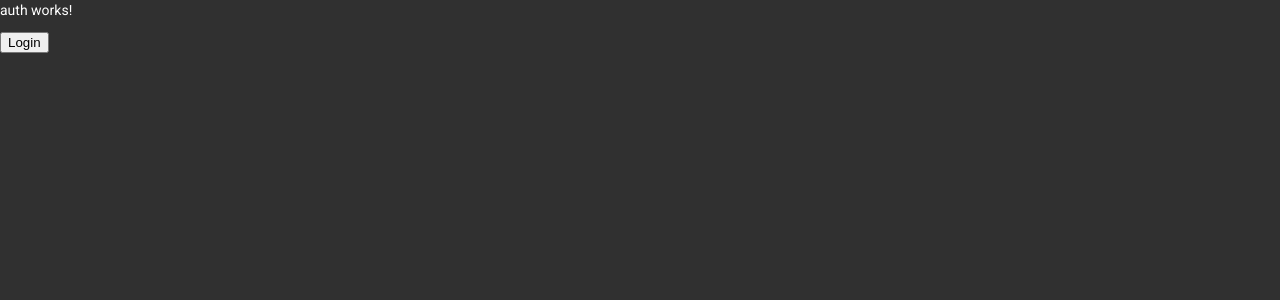
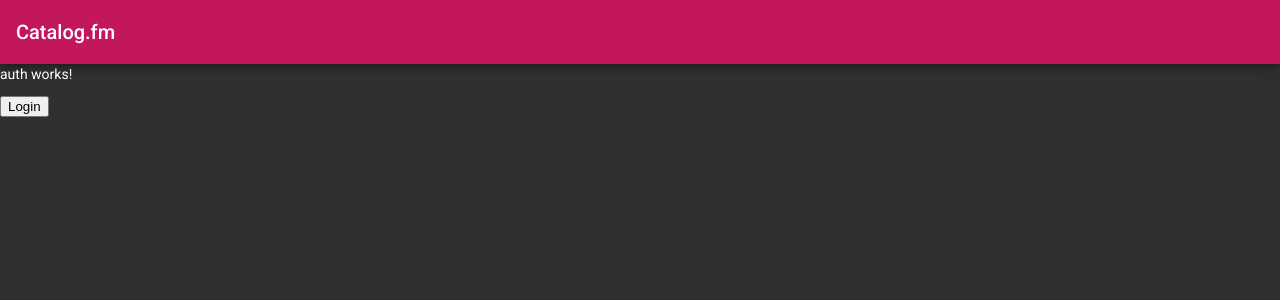
Before and after one commit to andrewarosario/catalogfm, an Angular app: page /auth in a window 1280 px wide. Shown: the top 300 px of the page. Built offline with nearby package versions, Linux system fonts and the light colour scheme.

Commit message:
criando toolbar principal

```diff
--- a/src/app/app.component.html
+++ b/src/app/app.component.html
@@ -1 +1,15 @@
+<mat-toolbar color="primary">
+
+  <h1>Catalog.fm</h1>
+
+  <ng-container *ngIf="(facade.user$ | async) as user">
+    <div class="user-container">
+      <!-- <img [src]="user.avatar"/> -->
+      <span>@{{ user.name }}</span>
+    </div>
+
+  </ng-container>
+
+</mat-toolbar>
+
 <router-outlet></router-outlet>
--- a/src/app/app.component.scss
+++ b/src/app/app.component.scss
@@ -0,0 +1,5 @@
+mat-toolbar {
+  box-shadow: 0px 3px 5px -1px rgba(0, 0, 0, 0.2), 0px 6px 10px 0px rgba(0, 0, 0, 0.14), 0px 1px 18px 0px rgba(0, 0, 0, 0.12);
+  display: flex;
+  justify-content: space-between;
+}
--- a/src/app/app.component.ts
+++ b/src/app/app.component.ts
@@ -1,4 +1,5 @@
 import { Component } from '@angular/core';
+import { AppFacade } from './app.facade';
 
 @Component({
   selector: 'app-root',
@@ -6,5 +7,7 @@ import { Component } from '@angular/core';
   styleUrls: ['./app.component.scss']
 })
 export class AppComponent {
-  title = 'catalog-fm';
+
+  constructor(public facade: AppFacade) {}
+
 }
--- /dev/null
+++ b/src/app/app.facade.ts
@@ -0,0 +1,12 @@
+import { Injectable } from '@angular/core';
+import { UserService } from './core/services/user.service';
+
+@Injectable({
+  providedIn: 'root'
+})
+export class AppFacade {
+
+  constructor(private userService: UserService) {}
+
+  public user$ = this.userService.user$;
+}
--- a/src/app/core/core.module.ts
+++ b/src/app/core/core.module.ts
@@ -1,12 +1,14 @@
 import { NgModule } from '@angular/core';
 import { BrowserAnimationsModule } from '@angular/platform-browser/animations';
 import { HttpClientModule } from '@angular/common/http';
+import { MatToolbarModule } from '@angular/material/toolbar';
 
 @NgModule({
   declarations: [],
   exports: [
     BrowserAnimationsModule,
-    HttpClientModule
+    HttpClientModule,
+    MatToolbarModule
   ],
 })
 export class CoreModule {}
```
